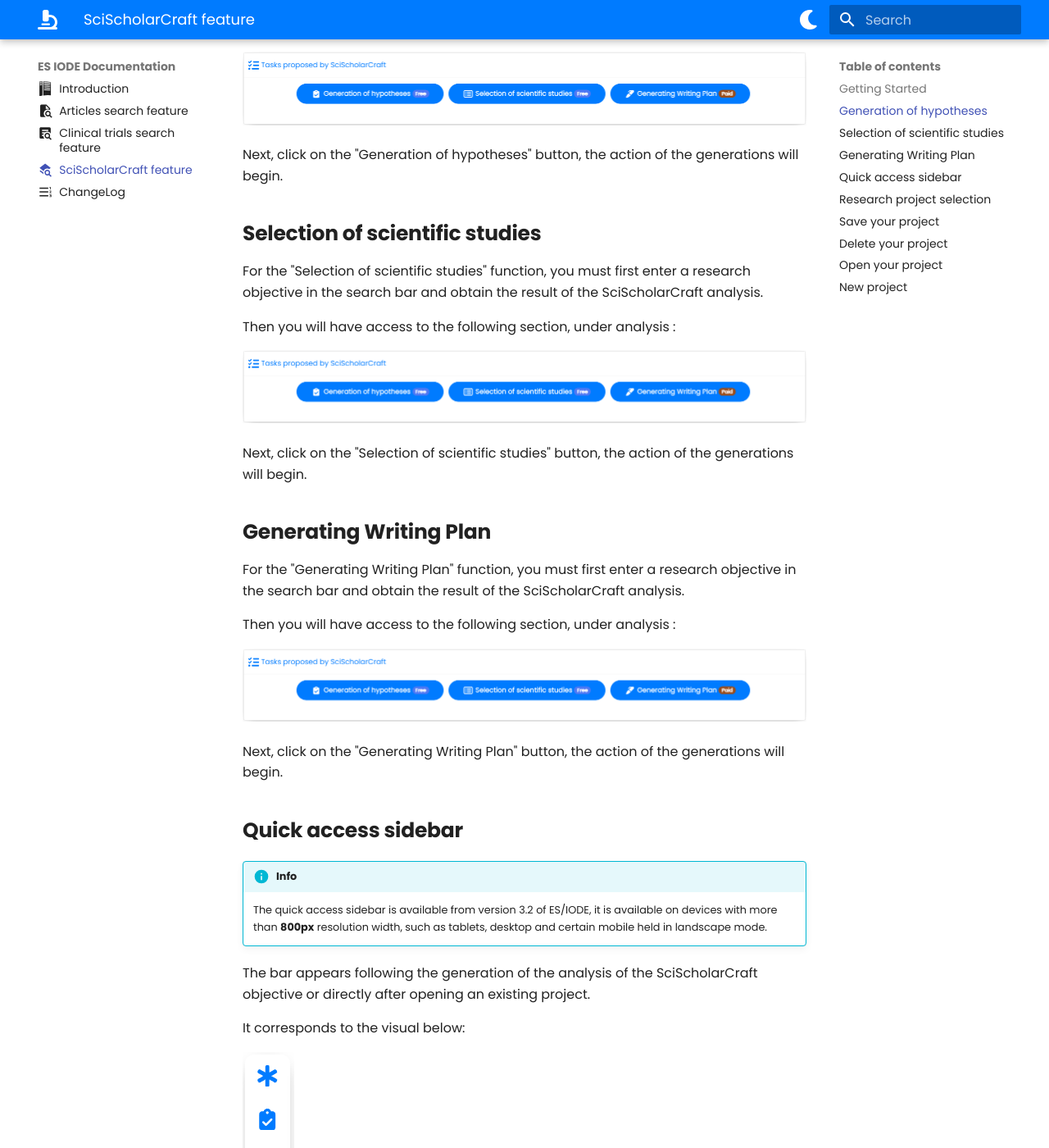
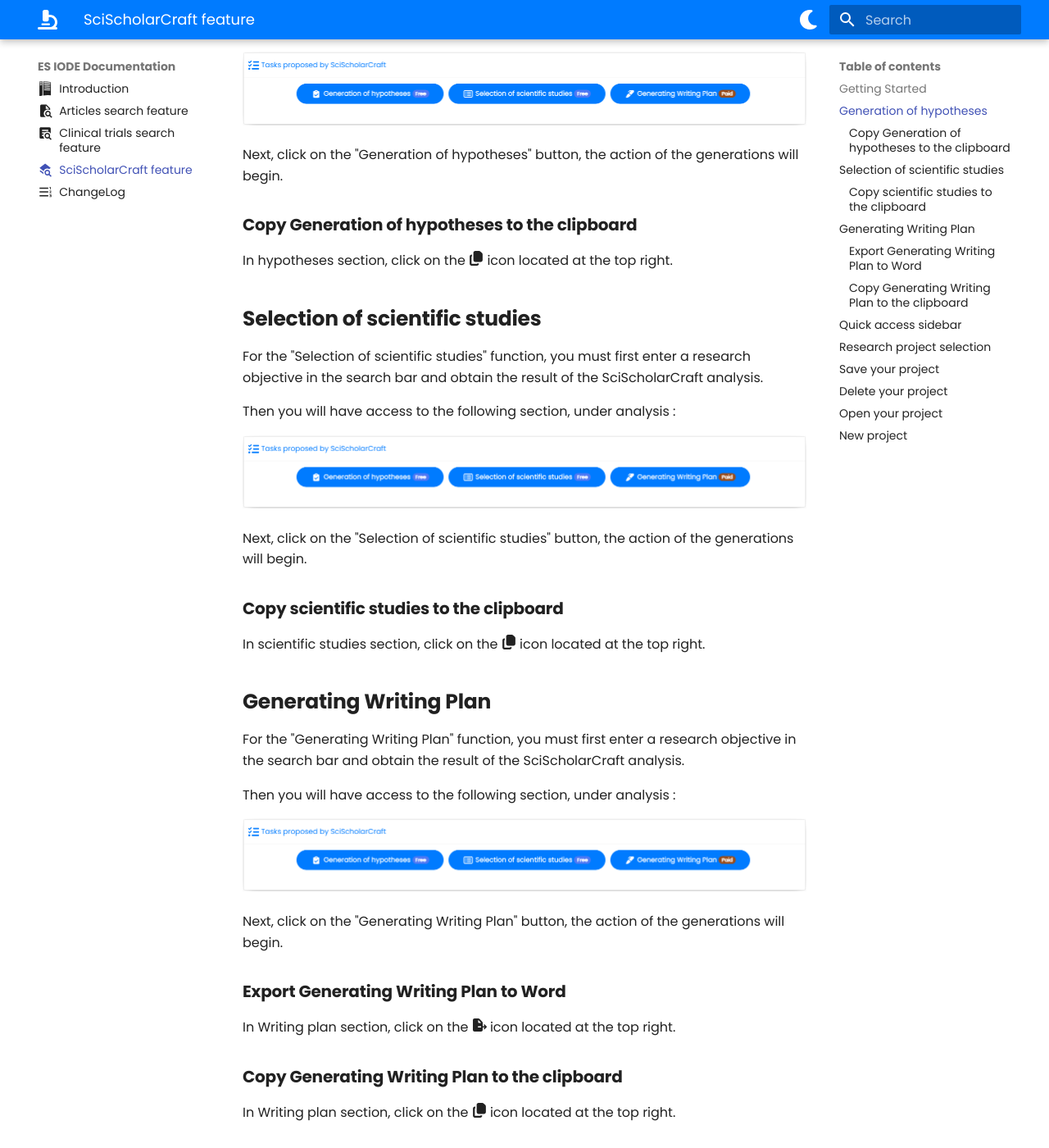
Before and after one commit to ethic-seido/iode_documentation, an MkDocs documentation site: the page built from docs/scischolarcraft.md, in a window 1280 px wide and 1400 px high, scrolled down 956 px. Shown: the whole window at 82% size. Built offline with MkDocs 1.6.1 and Material for MkDocs 9.7.7, drawn with Linux system fonts in a browser that asks for light colours; emoji names are drawn with the system emoji font.

Commit message:
Added Copy and export to word features

```diff
--- a/docs/scischolarcraft.md
+++ b/docs/scischolarcraft.md
@@ -29,6 +29,10 @@
 
 Next, click on the "Generation of hypotheses" button, the action of the generations will begin.
 
+### **Copy Generation of hypotheses to the clipboard**
+
+In hypotheses section, click on the :fontawesome-solid-copy: icon located at the top right.
+
 ## **Selection of scientific studies**
 
 For the "Selection of scientific studies" function, you must first enter a research objective in the search bar and obtain the result of the SciScholarCraft analysis.
@@ -39,6 +43,10 @@
 
 Next, click on the "Selection of scientific studies" button, the action of the generations will begin.
 
+### **Copy scientific studies to the clipboard**
+
+In scientific studies section, click on the :fontawesome-solid-copy: icon located at the top right.
+
 ## **Generating Writing Plan**
 
 For the "Generating Writing Plan" function, you must first enter a research objective in the search bar and obtain the result of the SciScholarCraft analysis.
@@ -48,6 +56,14 @@
 ![tasks section](assets/tasks-section.png)
 
 Next, click on the "Generating Writing Plan" button, the action of the generations will begin.
+
+### **Export Generating Writing Plan to Word**
+
+In Writing plan section, click on the :fontawesome-solid-file-export: icon located at the top right.
+
+### **Copy Generating Writing Plan to the clipboard**
+
+In Writing plan section, click on the :fontawesome-solid-copy: icon located at the top right.
 
 ## **Quick access sidebar**
 
```
